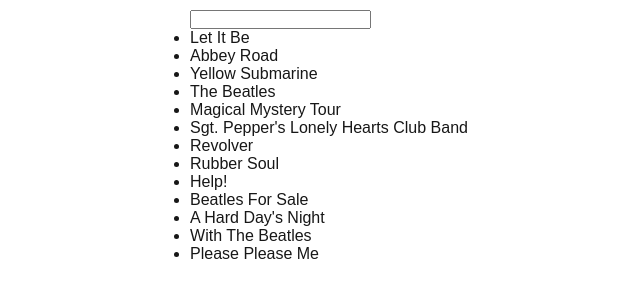
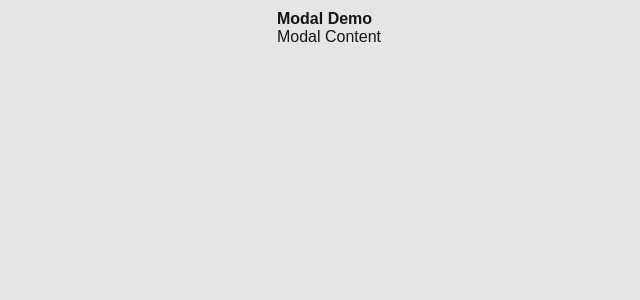
Before and after one commit to khaingthazindev/trtk-frontend, a Next.js app: page / in a window 1280 px wide. Shown: the top 300 px of the page, without its empty margins (311-951 px from the left). Built offline with nearby package versions, Linux system fonts and the light colour scheme; what jquery-datepicker would draw is missing.

Commit message:
createPortal - render some children into a different part of DOM, Error Boundary - try catch for Components

```diff
--- a/package.json
+++ b/package.json
@@ -14,7 +14,8 @@
     "jquery-datepicker": "^1.12.3",
     "next": "16.2.10",
     "react": "19.2.4",
-    "react-dom": "19.2.4"
+    "react-dom": "19.2.4",
+    "react-error-boundary": "^6.1.2"
   },
   "devDependencies": {
     "eslint": "^9",
--- /dev/null
+++ b/src/app/components/portal/Modal.jsx
@@ -0,0 +1,10 @@
+'use client';
+
+import './modal.css'
+import {createPortal} from "react-dom";
+
+export default function Modal() {
+   return (<div>
+      {createPortal(<div className={'backdrop'}></div>, document.body)}
+   </div>)
+}
--- /dev/null
+++ b/src/app/components/portal/ModalDemo.jsx
@@ -0,0 +1,12 @@
+import Modal from "@/app/components/portal/Modal";
+import {ErrorBoundary} from "react-error-boundary";
+
+export default function ModalDemo() {
+   return (<div>
+      <h4>Modal Demo</h4>
+      <p>Modal Content</p>
+      <ErrorBoundary fallback={<p>Something wrong in Modal component.</p>}>
+         <Modal />
+      </ErrorBoundary>
+   </div>)
+}
--- /dev/null
+++ b/src/app/components/portal/modal.css
@@ -0,0 +1,8 @@
+.backdrop {
+	position: fixed;
+	top: 0;
+	left: 0;
+	background: rgba(0, 0, 0, 0.1);
+	width: 100%;
+	height: 100%;
+}
--- a/src/app/page.js
+++ b/src/app/page.js
@@ -26,6 +26,8 @@
 import WaitPromise from "@/app/components/hook/WaitPromise";
 import SearchResultsDemo from "@/app/components/hook/SearchResultsDemo";
 import SearchDemo from "@/app/search/SearchDemo";
+import Modal from "@/app/components/portal/Modal";
+import ModalDemo from "@/app/components/portal/ModalDemo";
 
 export default function Home() {
   return (
@@ -119,7 +121,9 @@
 
        {/*<SearchResultsDemo />*/}
 
-       <SearchDemo/>
+       {/*<SearchDemo/>*/}
+
+       <ModalDemo />
 
     </div>
   );
```
Also changed, not shown: 1 other file (tests, documents, lock files or other folders).
